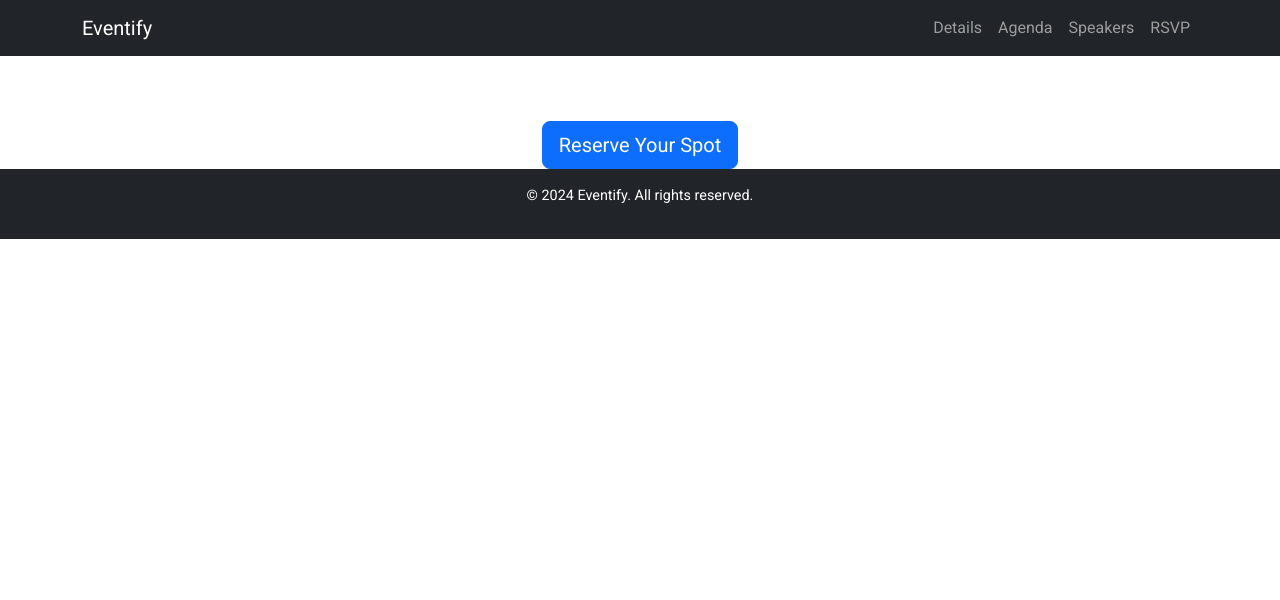
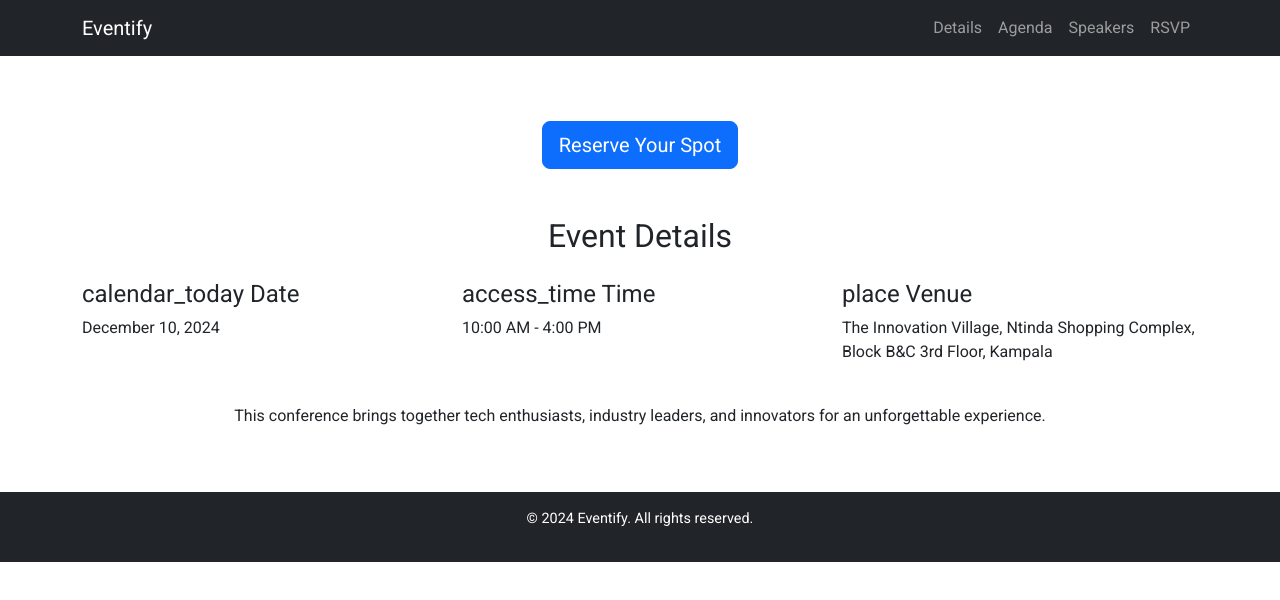
Before and after one commit to NASSER-K/event-invitation-site, a plain HTML site: page index.html in a window 1280 px wide. Drawn offline with Linux system fonts and the light colour scheme.

Commit message:
corrected error for not adding event details

```diff
--- a/index.html
+++ b/index.html
@@ -51,16 +51,40 @@
       </nav>
     </header>
     <!-- Event Banner -->
-    <section
-      class="banner text-center text-white d-flex align-items-center justify-content-center"
-      id="banner"
-    >
+    <section class="banner text-center text-white d-flex align-items-center justify-content-center" id="banner">
       <div class="container">
         <h1 class="display-4">Tech Conference 2024</h1>
         <p class="lead">
           Join us for an inspiring day of innovation and networking!
         </p>
         <a href="#rsvp" class="btn btn-primary btn-lg">Reserve Your Spot</a>
+      </div>
+    </section>
+    <!-- Event Details -->
+    <section class="details py-5" id="details">
+      <div class="container">
+        <h2 class="text-center mb-4">Event Details</h2>
+        <div class="row">
+          <div class="col-md-4">
+            <h4><span class="material-icons">calendar_today</span> Date</h4>
+            <p>December 10, 2024</p>
+          </div>
+          <div class="col-md-4">
+            <h4><span class="material-icons">access_time</span> Time</h4>
+            <p>10:00 AM - 4:00 PM</p>
+          </div>
+          <div class="col-md-4">
+            <h4><span class="material-icons">place</span> Venue</h4>
+            <p>
+              The Innovation Village, Ntinda Shopping Complex, Block B&C 3rd
+              Floor, Kampala
+            </p>
+          </div>
+        </div>
+        <p class="mt-4 text-center">
+          This conference brings together tech enthusiasts, industry leaders,
+          and innovators for an unforgettable experience.
+        </p>
       </div>
     </section>
 
```
